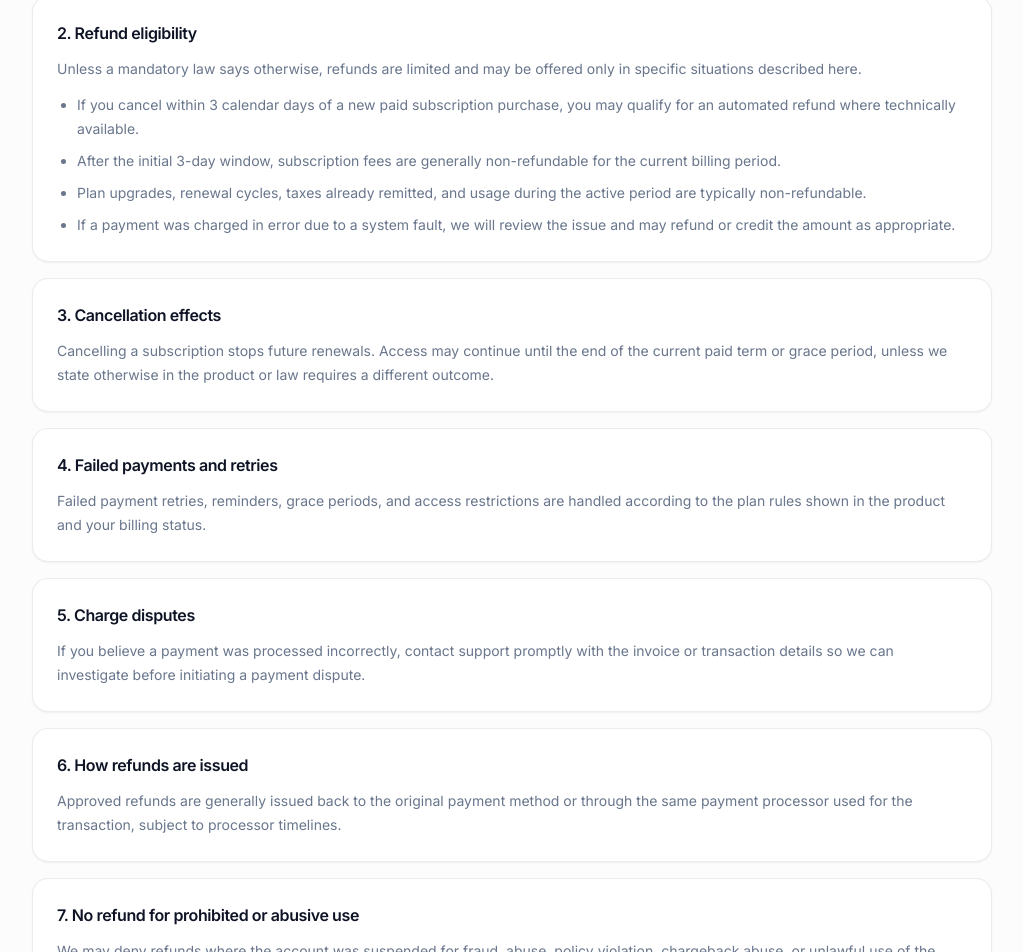
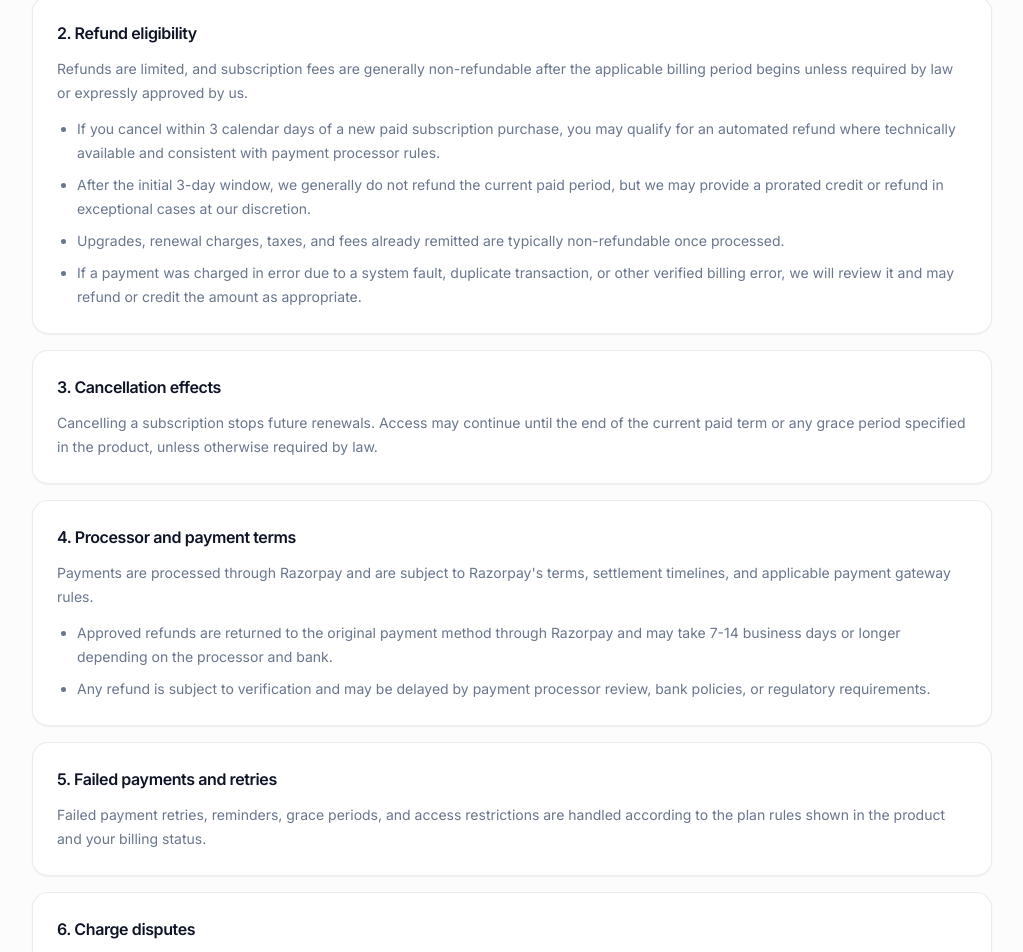
Before and after one commit to NestDesk/nestdesk, a Next.js app: page /refund in a window 1280 px wide. Shown: the part 325-1277 px from the top of the page, without its empty margins (128-1151 px from the left). Built offline with nearby package versions, Linux system fonts and the light colour scheme.

Commit message:
updated termsand conditions

```diff
--- a/src/components/legal/legal-policy-content.tsx
+++ b/src/components/legal/legal-policy-content.tsx
@@ -89,7 +89,7 @@ const POLICY_CONTENT: Record<LegalPolicyKey, PolicySection[]> = {
       ],
       bullets: [
         "Supabase: authentication, database, storage, and application infrastructure.",
-        "Razorpay: subscription billing, payments, and payment status verification.",
+        "Razorpay: subscription billing, payment processing, transaction status, and payment verification.",
         "MSG91 or similar messaging providers: OTP, SMS, and WhatsApp delivery where enabled.",
         "Resend or similar email providers: account emails, notifications, and confirmations.",
         "Cloud storage or CDN providers: secure file delivery and document storage.",
@@ -184,6 +184,8 @@ const POLICY_CONTENT: Record<LegalPolicyKey, PolicySection[]> = {
         "Subscription fees, plan changes, invoices, and receipts are processed according to the billing terms shown in the product, the applicable order form, or the checkout page.",
       ],
       bullets: [
+        "Payments are processed through Razorpay and are subject to Razorpay's terms, settlement timelines, and applicable payment gateway rules.",
+        "By using the service, you authorize us to share billing and transaction details with Razorpay to process payments and verify settlement.",
         "Fees are generally non-refundable except where the Refund Policy says otherwise or where non-waivable law requires a refund.",
         "You are responsible for paying taxes and charges shown at checkout, if applicable.",
         "We may suspend or limit access for failed payments, charge disputes, or abuse of billing systems.",
@@ -292,55 +294,59 @@ const POLICY_CONTENT: Record<LegalPolicyKey, PolicySection[]> = {
     {
       title: "1. Subscription billing",
       body: [
-        "NestDesk is normally billed as a subscription-based SaaS service. Fees, billing cycles, and taxes are shown at the time of purchase or upgrade.",
+        "NestDesk is a subscription-based SaaS service. Fees, billing cycles, applicable taxes, and any trial terms are shown at the time of purchase, upgrade, or renewal.",
       ],
     },
     {
       title: "2. Refund eligibility",
       body: [
-        "Unless a mandatory law says otherwise, refunds are limited and may be offered only in specific situations described here.",
+        "Refunds are limited, and subscription fees are generally non-refundable after the applicable billing period begins unless required by law or expressly approved by us.",
       ],
       bullets: [
-        "If you cancel within 3 calendar days of a new paid subscription purchase, you may qualify for an automated refund where technically available.",
-        "After the initial 3-day window, subscription fees are generally non-refundable for the current billing period.",
-        "Plan upgrades, renewal cycles, taxes already remitted, and usage during the active period are typically non-refundable.",
-        "If a payment was charged in error due to a system fault, we will review the issue and may refund or credit the amount as appropriate.",
+        "If you cancel within 3 calendar days of a new paid subscription purchase, you may qualify for an automated refund where technically available and consistent with payment processor rules.",
+        "After the initial 3-day window, we generally do not refund the current paid period, but we may provide a prorated credit or refund in exceptional cases at our discretion.",
+        "Upgrades, renewal charges, taxes, and fees already remitted are typically non-refundable once processed.",
+        "If a payment was charged in error due to a system fault, duplicate transaction, or other verified billing error, we will review it and may refund or credit the amount as appropriate.",
       ],
     },
     {
       title: "3. Cancellation effects",
       body: [
-        "Cancelling a subscription stops future renewals. Access may continue until the end of the current paid term or grace period, unless we state otherwise in the product or law requires a different outcome.",
+        "Cancelling a subscription stops future renewals. Access may continue until the end of the current paid term or any grace period specified in the product, unless otherwise required by law.",
       ],
     },
     {
-      title: "4. Failed payments and retries",
+      title: "4. Processor and payment terms",
+      body: [
+        "Payments are processed through Razorpay and are subject to Razorpay's terms, settlement timelines, and applicable payment gateway rules.",
+      ],
+      bullets: [
+        "Approved refunds are returned to the original payment method through Razorpay and may take 7-14 business days or longer depending on the processor and bank.",
+        "Any refund is subject to verification and may be delayed by payment processor review, bank policies, or regulatory requirements.",
+      ],
+    },
+    {
+      title: "5. Failed payments and retries",
       body: [
         "Failed payment retries, reminders, grace periods, and access restrictions are handled according to the plan rules shown in the product and your billing status.",
       ],
     },
     {
-      title: "5. Charge disputes",
+      title: "6. Charge disputes",
       body: [
-        "If you believe a payment was processed incorrectly, contact support promptly with the invoice or transaction details so we can investigate before initiating a payment dispute.",
+        "If you believe a payment was processed incorrectly, contact support promptly with the invoice or transaction details so we can investigate before initiating a payment dispute with the processor.",
       ],
     },
     {
-      title: "6. How refunds are issued",
+      title: "7. Denied refunds",
       body: [
-        "Approved refunds are generally issued back to the original payment method or through the same payment processor used for the transaction, subject to processor timelines.",
-      ],
-    },
-    {
-      title: "7. No refund for prohibited or abusive use",
-      body: [
-        "We may deny refunds where the account was suspended for fraud, abuse, policy violation, chargeback abuse, or unlawful use of the platform.",
+        "We may deny refunds where the account was suspended or terminated for fraud, abuse, policy violation, chargeback abuse, non-payment, or unlawful use of the platform.",
       ],
     },
     {
       title: "8. Changes",
       body: [
-        "We may update this Refund Policy from time to time, and any updated version will apply to future purchases unless the law requires otherwise.",
+        "We may update this Refund Policy from time to time. Continued use of the service after a change means you accept the revised policy, subject to applicable law.",
       ],
     },
   ],
```
